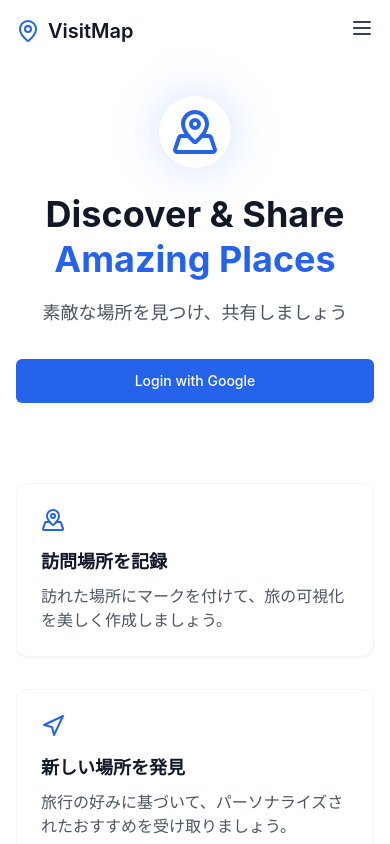
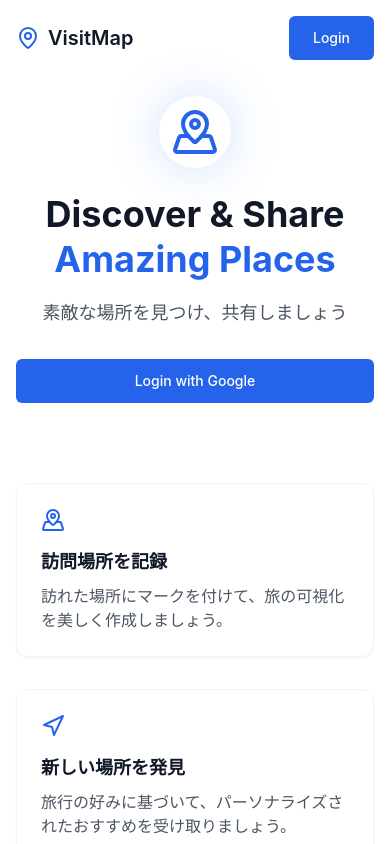
Before and after one commit to fuuta0201/visit-map, a Next.js app: page / in a window 390 px wide. Shown: the top 844 px of the page. Built offline with nearby package versions, Linux system fonts and the light colour scheme.

Commit message:
feat: Top responsive

```diff
--- a/src/components/common/Header.tsx
+++ b/src/components/common/Header.tsx
@@ -43,7 +43,7 @@ const Header: React.FC = () => {
           </div>
 
           {/* Desktop Navigation */}
-          <div className="hidden md:flex items-center space-x-6">
+          <div className="flex items-center space-x-6">
             <Dialog>
               <DialogTrigger asChild>
                 <Button variant="primary" className="text-base px-6 py-3">
@@ -52,8 +52,10 @@ const Header: React.FC = () => {
               </DialogTrigger>
               <DialogContent className="sm:max-w-[425px]">
                 <DialogHeader>
-                  <DialogTitle>Login</DialogTitle>
-                  <DialogDescription>Gmailアドレスでログインしてください。</DialogDescription>
+                  <DialogTitle className="text-left">Login</DialogTitle>
+                  <DialogDescription className="text-left">
+                    Gmailアドレスでログインしてください。
+                  </DialogDescription>
                 </DialogHeader>
                 <div className="grid gap-4 py-4">
                   <div className="grid grid-cols-4 items-center gap-4">
@@ -77,18 +79,18 @@ const Header: React.FC = () => {
           </div>
 
           {/* Mobile Menu Button */}
-          <div className="md:hidden">
+          {/* <div className="md:hidden">
             <button
               onClick={() => setIsMobileMenuOpen(!isMobileMenuOpen)}
               className="text-gray-700 hover:text-blue-600 focus:outline-none"
             >
               {isMobileMenuOpen ? <X className="h-6 w-6" /> : <Menu className="h-6 w-6" />}
             </button>
-          </div>
+          </div> */}
         </div>
       </div>
 
-      {/* Mobile Menu */}
+      {/* Mobile Menu
       {isMobileMenuOpen && (
         <div className="md:hidden">
           <div className="px-2 pt-2 pb-3 space-y-1 sm:px-3 bg-white shadow-lg">
@@ -99,7 +101,7 @@ const Header: React.FC = () => {
             </div>
           </div>
         </div>
-      )}
+      )} */}
     </header>
   );
 };
--- a/src/components/home/Hero.tsx
+++ b/src/components/home/Hero.tsx
@@ -47,8 +47,10 @@ const Hero: React.FC = () => {
                 </DialogTrigger>
                 <DialogContent className="sm:max-w-[425px]">
                   <DialogHeader>
-                    <DialogTitle>Login</DialogTitle>
-                    <DialogDescription>Gmailアドレスでログインしてください。</DialogDescription>
+                    <DialogTitle className="text-left">Login</DialogTitle>
+                    <DialogDescription className="text-left">
+                      Gmailアドレスでログインしてください。
+                    </DialogDescription>
                   </DialogHeader>
                   <div className="grid gap-4 py-4">
                     <div className="grid grid-cols-4 items-center gap-4">
```
